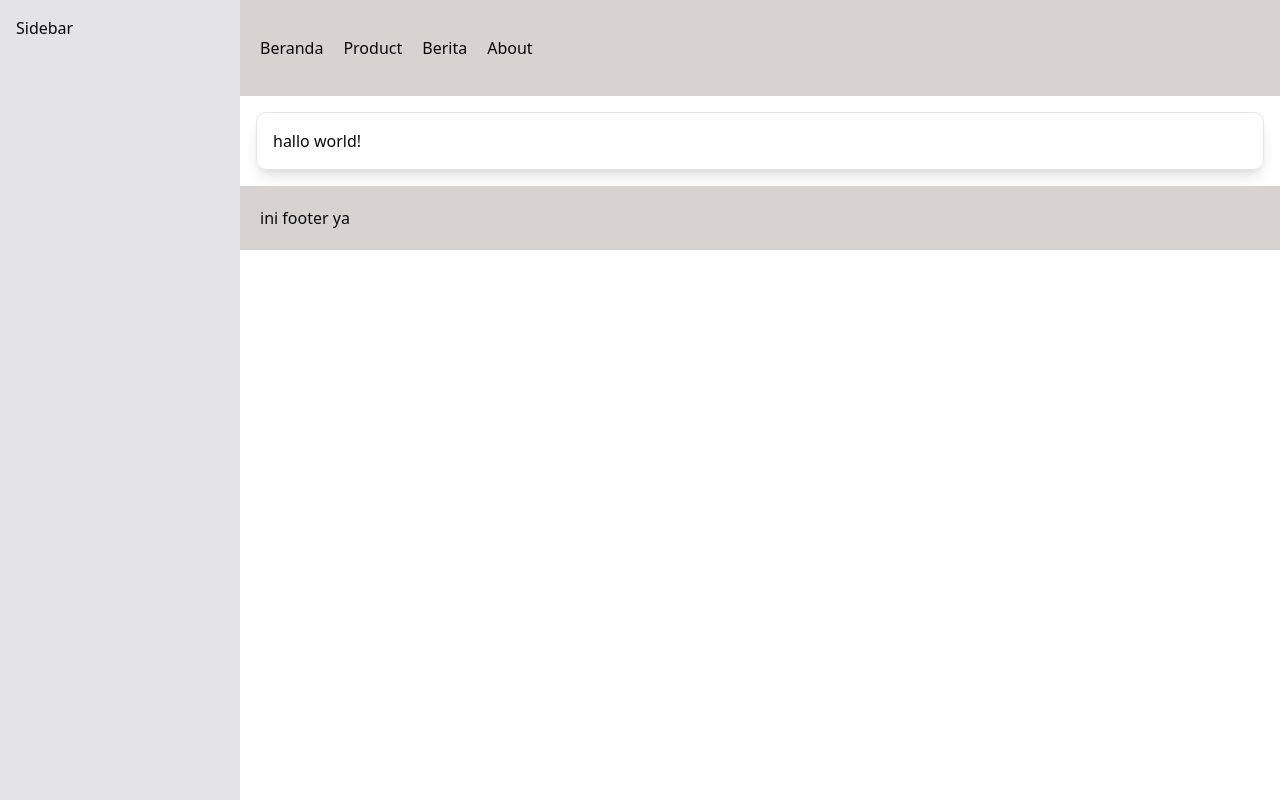
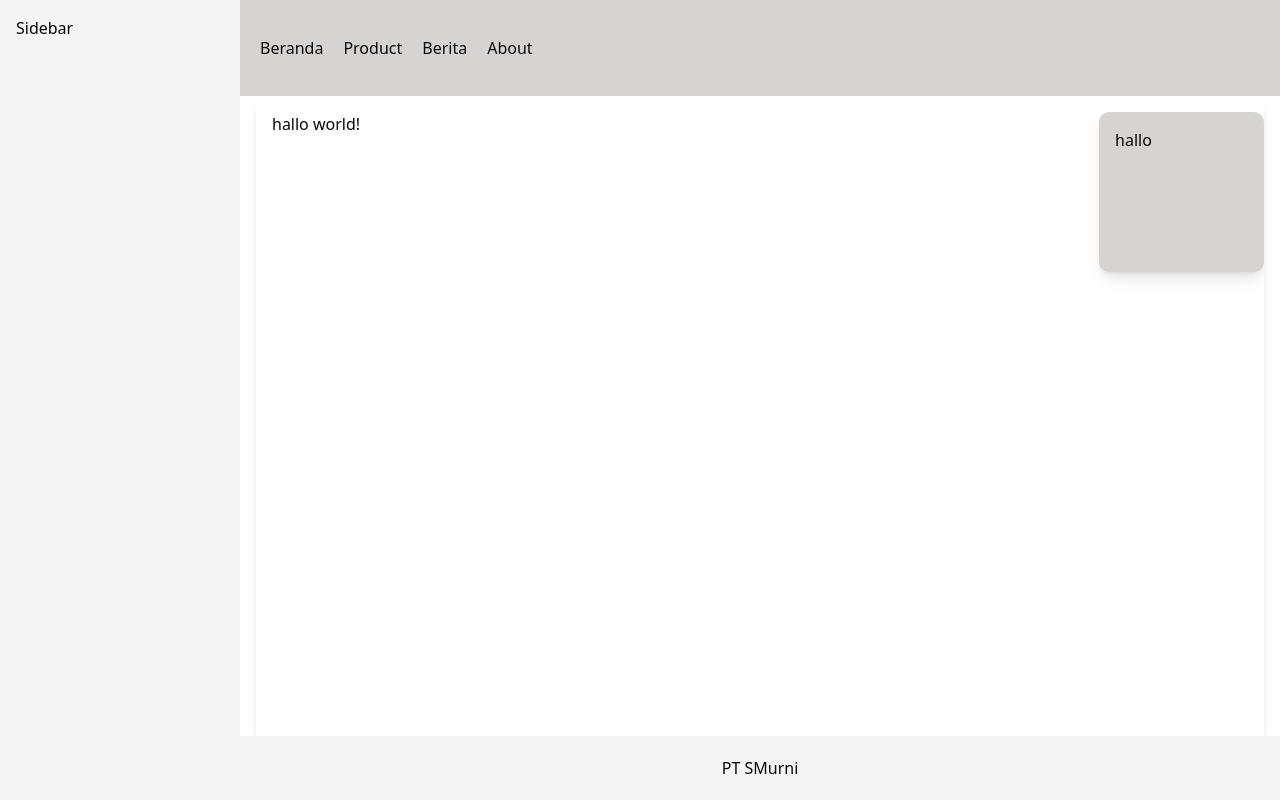
Before and after one commit to rickyfbrianto/tes-next, a Next.js app: page / in a window 1280 px wide. Built offline with nearby package versions, Linux system fonts and the light colour scheme.

Commit message:
Tambahan minisidebar

```diff
--- a/app/layout.tsx
+++ b/app/layout.tsx
@@ -5,6 +5,7 @@ import Link from "next/link";
 import Header from "../components/header";
 import Footer from "@/components/footer";
 import Sidebar from "@/components/Sidebar";
+import MiniSidebar from "@/components/MiniSidebar";
 
 const geistSans = Geist({
     variable: "--font-geist-sans",
@@ -30,12 +31,13 @@ export default function RootLayout({
         <html lang="en">
             <body className="flex h-screen w-screen">
                 <Sidebar />
-                <div className="flex flex-col size-full">
+                <div className="relative flex flex-col size-full overflow-auto">
                     <Header />
-                    <div style={{ scrollbarWidth: "none" }} className="flex m-4 p-4 overflow-auto border rounded-lg shadow-lg">
-                        <div className="flex h-full">
+                    <div style={{ scrollbarWidth: "none" }} className="relative overflow-auto flex-1 flex mx-4 shadow-lg">
+                        <div className="flex size-full min-h-full h-full p-4">
                             {children}
                         </div>
+                        <MiniSidebar />
                     </div>
                     <Footer />
                 </div>
--- /dev/null
+++ b/components/MiniSidebar.tsx
@@ -0,0 +1,9 @@
+import React from 'react'
+
+export default function MiniSidebar() {
+    return (
+        <div className='sticky top-4 flex h-auto self-start p-4 min-h-[10rem] w-[12rem] bg-stone-300 rounded-lg shadow-lg'>
+            hallo
+        </div>
+    )
+}
--- a/components/Sidebar.tsx
+++ b/components/Sidebar.tsx
@@ -2,7 +2,7 @@ import React from 'react'
 
 export default function Sidebar() {
     return (
-        <div className='flex flex-col gap-4 min-w-[15rem] bg-zinc-200 p-4'>
+        <div className='flex flex-col gap-4 min-w-[15rem] bg-zinc-100 p-4'>
             <h1>Sidebar</h1>
         </div>
     )
--- a/components/footer.tsx
+++ b/components/footer.tsx
@@ -2,8 +2,8 @@ import React from 'react'
 
 export default function Footer() {
     return (
-        <div className='flex items-center bg-stone-300 p-5'>
-            <span>ini footer ya</span>
+        <div className='sticky bottom-0 flex justify-center items-center bg-zinc-100 p-5'>
+            <span>PT SMurni</span>
         </div>
     )
 }
--- a/components/header.tsx
+++ b/components/header.tsx
@@ -3,7 +3,7 @@ import React from 'react'
 
 export default function Header() {
     return (
-        <div className='flex items-center h-[6rem] bg-stone-300 gap-5 p-5'>
+        <div className='sticky top-0 flex items-center h-[6rem] bg-stone-300 gap-5 p-5 z-10'>
             <Link href={'/'}>Beranda</Link>
             <Link href={'/product'}>Product</Link>
             <Link href={'/berita'}>Berita</Link>
```
